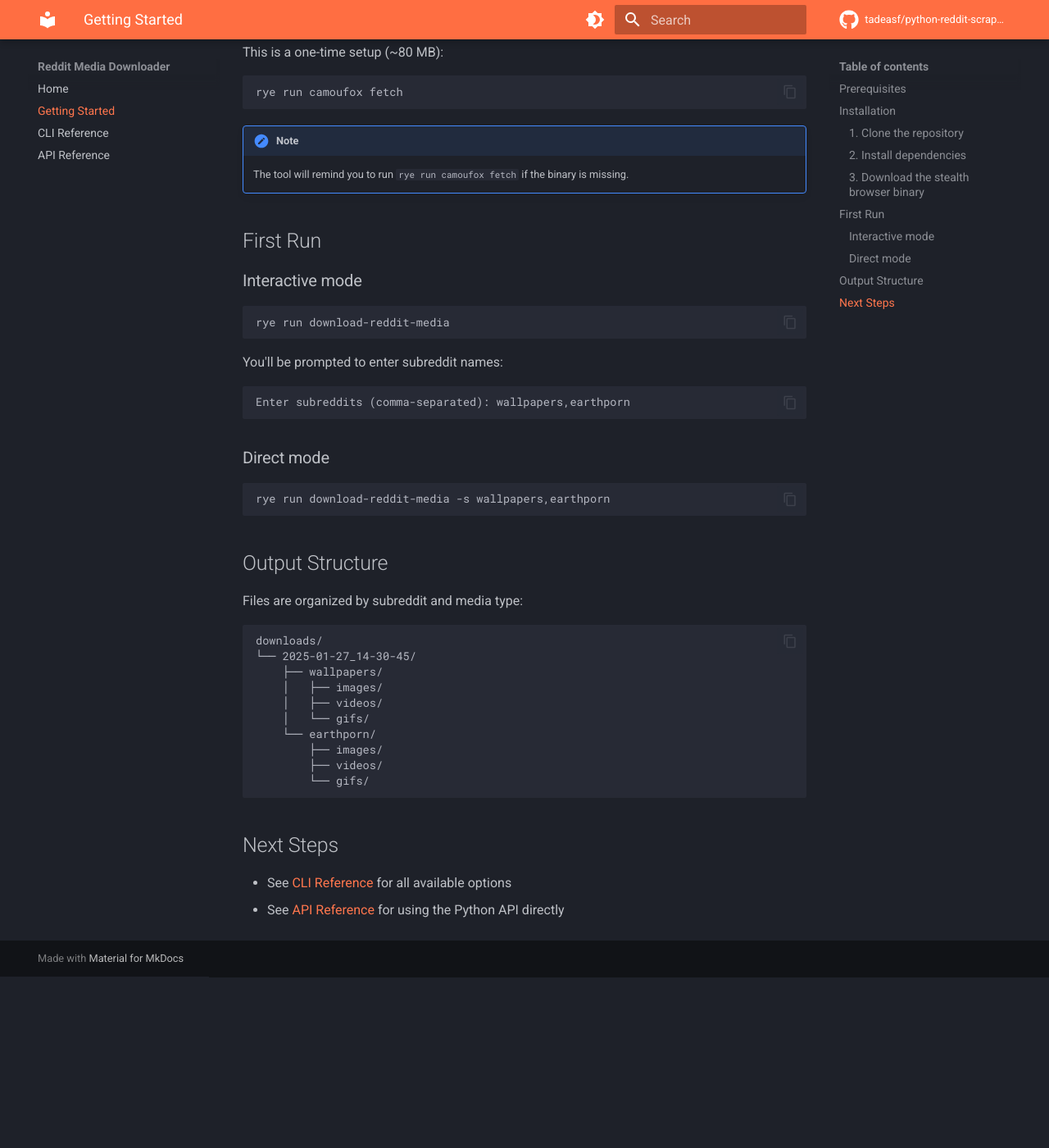
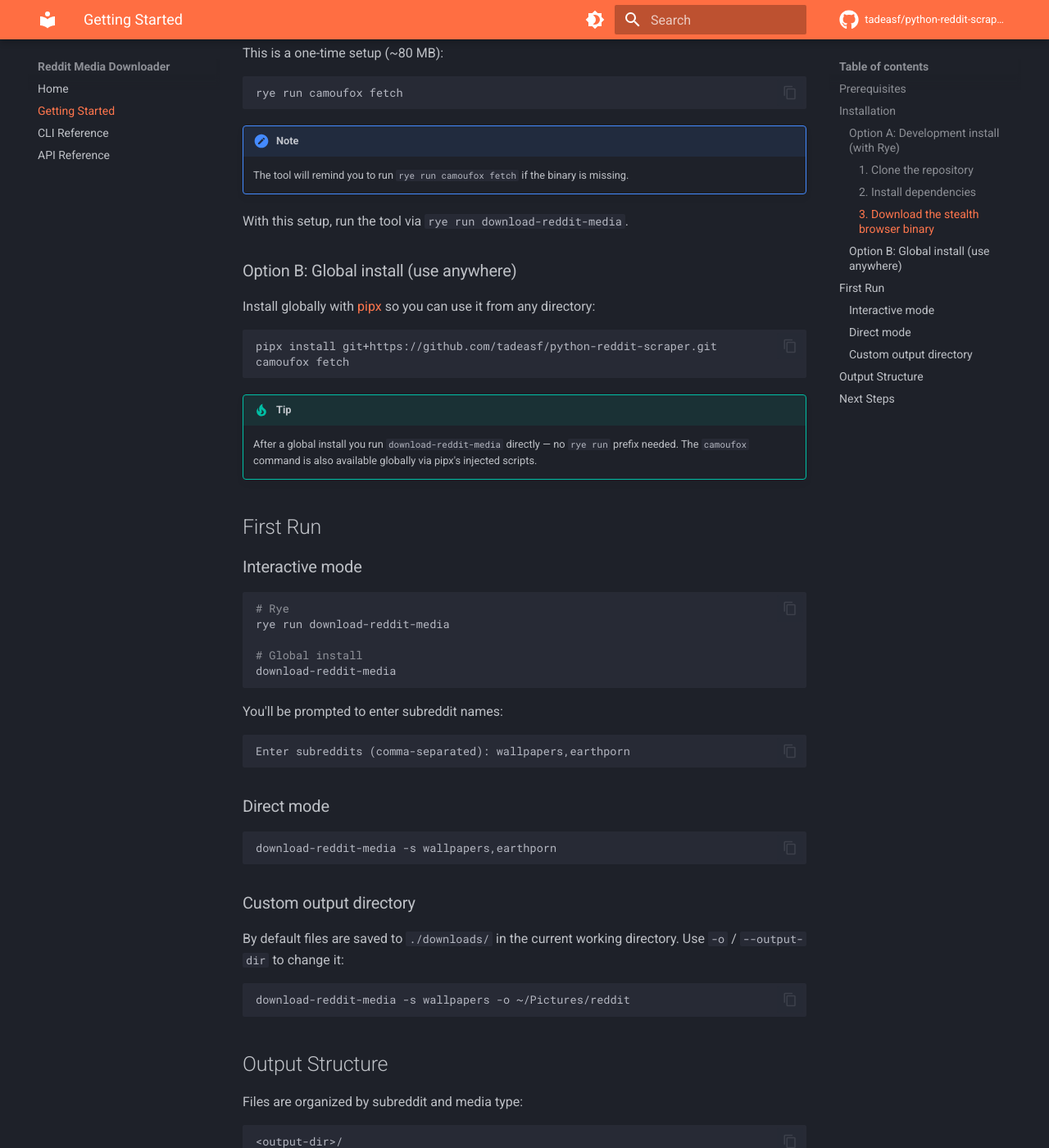
Before and after one commit to tadeasf/python-reddit-scraper, an MkDocs documentation site: the page built from docs/getting-started.md, in a window 1280 px wide and 1400 px high, scrolled down 631 px. Shown: the whole window at 82% size. Built offline with MkDocs 1.6.1 and Material for MkDocs 9.7.7, drawn with Linux system fonts in a browser that asks for light colours; comment, search, counter and statistics services are not loaded; before the commit the page ends 1822 px from its top, so only the background shows below that; some of the changed text lies outside the part shown.

Commit message:
feat: add --output-dir flag and global install docs
- Add -o/--output-dir option to control where downloads are saved
  (default: ./downloads in CWD, a timestamped subdirectory is created inside)
- Add global install instructions via pipx in README and getting-started docs
- Update CLI reference with new option and remove rye-run prefix from examples
  (works both with rye run and global install)

Co-authored-by: Copilot <223556219+Copilot@users.noreply.github.com>

````diff
--- a/docs/getting-started.md
+++ b/docs/getting-started.md
@@ -3,24 +3,26 @@
 ## Prerequisites
 
 - Python 3.10+
-- [Rye](https://rye.astral.sh/) package manager
+- [Rye](https://rye.astral.sh/) package manager (for development) **or** [pipx](https://pipx.pypa.io/) (for global install)
 
 ## Installation
 
-### 1. Clone the repository
+### Option A: Development install (with Rye)
+
+#### 1. Clone the repository
 
 ```bash
 git clone https://github.com/tadeasf/python-reddit-scraper.git
 cd python-reddit-scraper
 ```
 
-### 2. Install dependencies
+#### 2. Install dependencies
 
 ```bash
 rye sync
 ```
 
-### 3. Download the stealth browser binary
+#### 3. Download the stealth browser binary
 
 This is a one-time setup (~80 MB):
 
@@ -31,12 +33,31 @@ rye run camoufox fetch
 !!! note
     The tool will remind you to run `rye run camoufox fetch` if the binary is missing.
 
+With this setup, run the tool via `rye run download-reddit-media`.
+
+### Option B: Global install (use anywhere)
+
+Install globally with [pipx](https://pipx.pypa.io/) so you can use it from any directory:
+
+```bash
+pipx install git+https://github.com/tadeasf/python-reddit-scraper.git
+camoufox fetch
+```
+
+!!! tip
+    After a global install you run `download-reddit-media` directly — no `rye run` prefix needed.
+    The `camoufox` command is also available globally via pipx's injected scripts.
+
 ## First Run
 
 ### Interactive mode
 
 ```bash
+# Rye
 rye run download-reddit-media
+
+# Global install
+download-reddit-media
 ```
 
 You'll be prompted to enter subreddit names:
@@ -48,7 +69,16 @@ Enter subreddits (comma-separated): wallpapers,earthporn
 ### Direct mode
 
 ```bash
-rye run download-reddit-media -s wallpapers,earthporn
+download-reddit-media -s wallpapers,earthporn
+```
+
+### Custom output directory
+
+By default files are saved to `./downloads/` in the current working directory.
+Use `-o` / `--output-dir` to change it:
+
+```bash
+download-reddit-media -s wallpapers -o ~/Pictures/reddit
 ```
 
 ## Output Structure
@@ -56,7 +86,7 @@ rye run download-reddit-media -s wallpapers,earthporn
 Files are organized by subreddit and media type:
 
 ```
-downloads/
+<output-dir>/
 └── 2025-01-27_14-30-45/
     ├── wallpapers/
     │   ├── images/
````
Also changed, not shown: README.md (+27 -2 lines), docs/cli-reference.md (+18 -10 lines), 1 other file.
